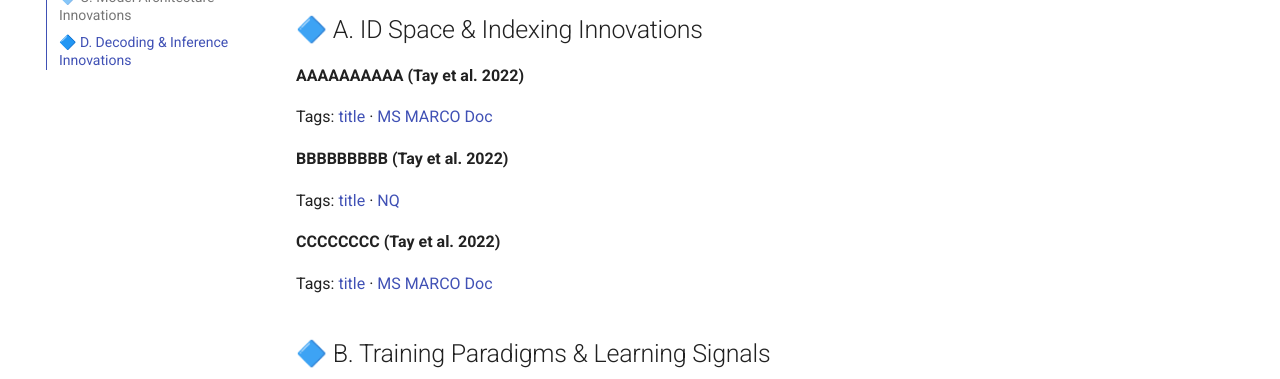
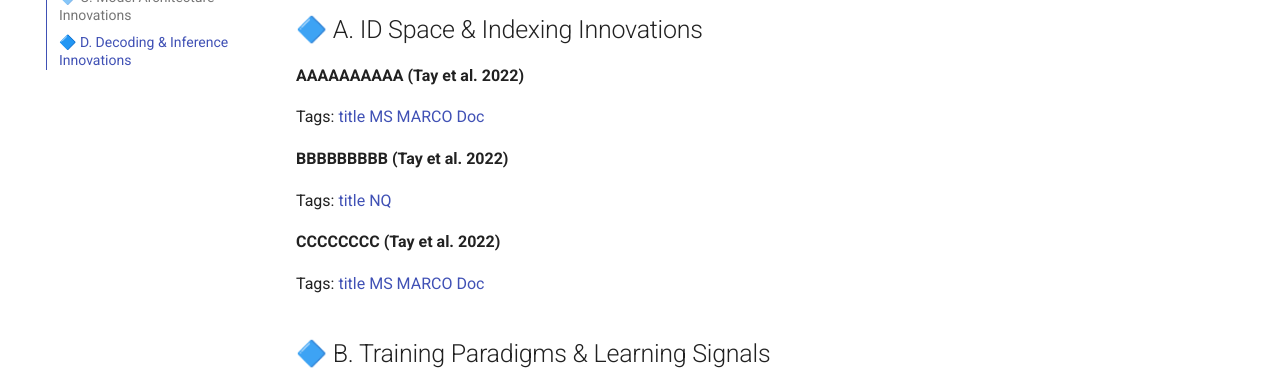
Before and after one commit to GenIR-notes/genir-notes, an MkDocs documentation site: the page built from docs/document_retrieval/papers.md, in a window 1280 px wide and 960 px high. Shown: the part 344-723 px from the top of the window. Built offline with MkDocs 1.6.1 and Material for MkDocs 9.7.7, drawn with Linux system fonts in a browser that asks for light colours.

Commit message:
Update papers.md

```diff
--- a/docs/document_retrieval/papers.md
+++ b/docs/document_retrieval/papers.md
@@ -9,38 +9,39 @@
 
 ## 🔷 A. ID Space & Indexing Innovations
 
-<div class="paper-entry" data-tags="title,ms-marco-doc" data-date="2025-11-01">
+<div class="paper-entry" data-tags="title,ms-marco-doc" data-date="2025-11-01" data-source="document_retrieval">
 
 <p><strong>AAAAAAAAAA (Tay et al. 2022)</strong></p>
 
 <p>
 Tags:
-<a href="?tag=title">title</a> ·
-<a href="?tag=ms-marco-doc">MS MARCO Doc</a>
+<a class="paper-tag" data-tag="title">title</a>
+<a class="paper-tag" data-tag="ms-marco-doc">MS MARCO Doc</a>
 </p>
 
 </div>
 
-<div class="paper-entry" data-tags="title,nq" data-date="2025-11-18">
+<div class="paper-entry" data-tags="title,nq" data-date="2025-11-18" data-source="document_retrieval">
 
 <p><strong>BBBBBBBBB (Tay et al. 2022)</strong></p>
 
 <p>
 Tags:
-<a href="?tag=title">title</a> ·
-<a href="?tag=nq">NQ</a>
+<a class="paper-tag" data-tag="title">title</a>
+<a class="paper-tag" data-tag="nq">NQ</a>
+
 </p>
 
 </div>
 
-<div class="paper-entry" data-tags="title,ms-marco-doc" data-date="2025-11-21">
+<div class="paper-entry" data-tags="title,ms-marco-doc" data-date="2025-11-21" data-source="document_retrieval">
 
 <p><strong>CCCCCCCC (Tay et al. 2022)</strong></p>
 
 <p>
 Tags:
-<a href="?tag=title">title</a> ·
-<a href="?tag=ms-marco-doc">MS MARCO Doc</a>
+<a class="paper-tag" data-tag="title">title</a>
+<a class="paper-tag" data-tag="ms-marco-doc">MS MARCO Doc</a>
 </p>
 
 </div>
```
